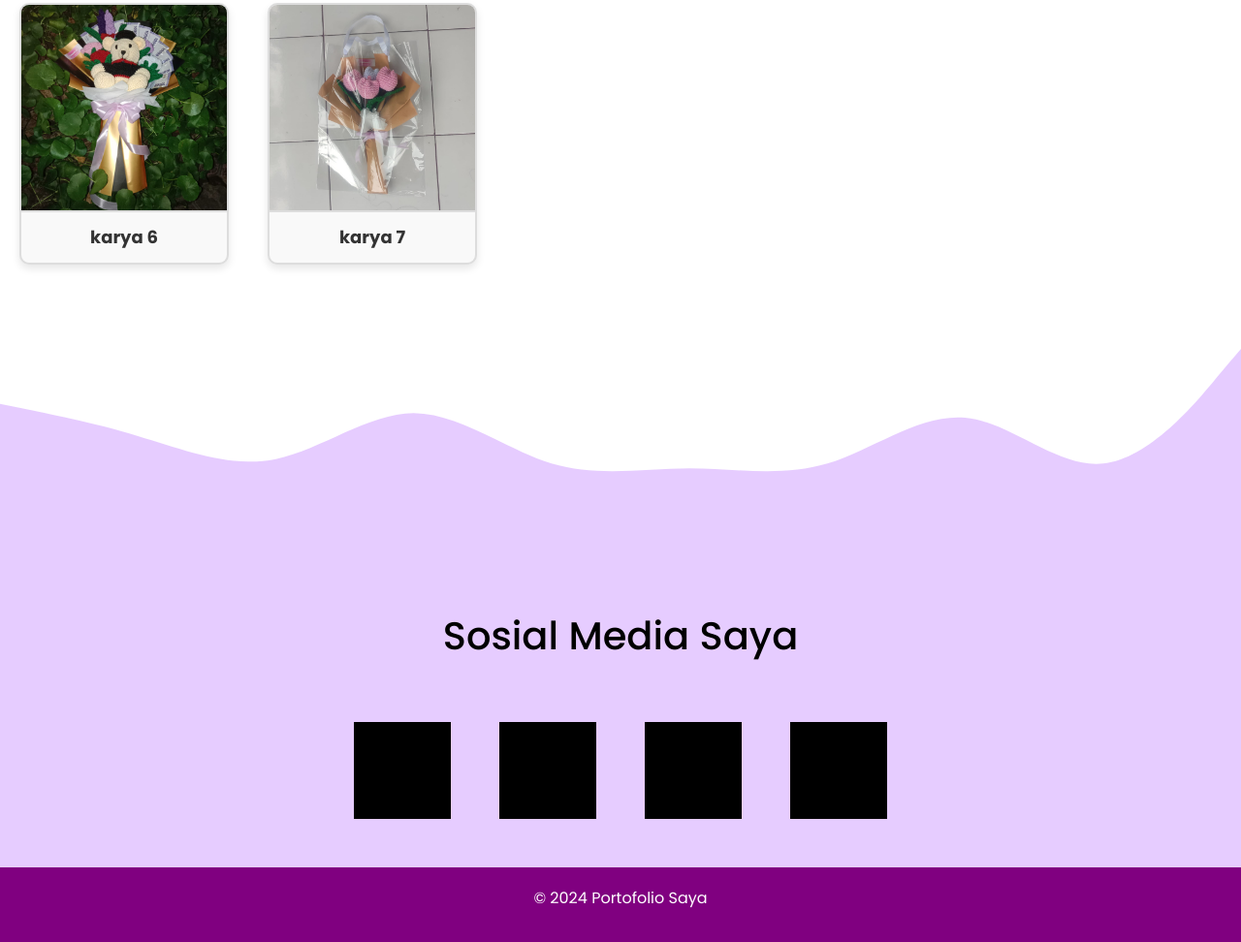
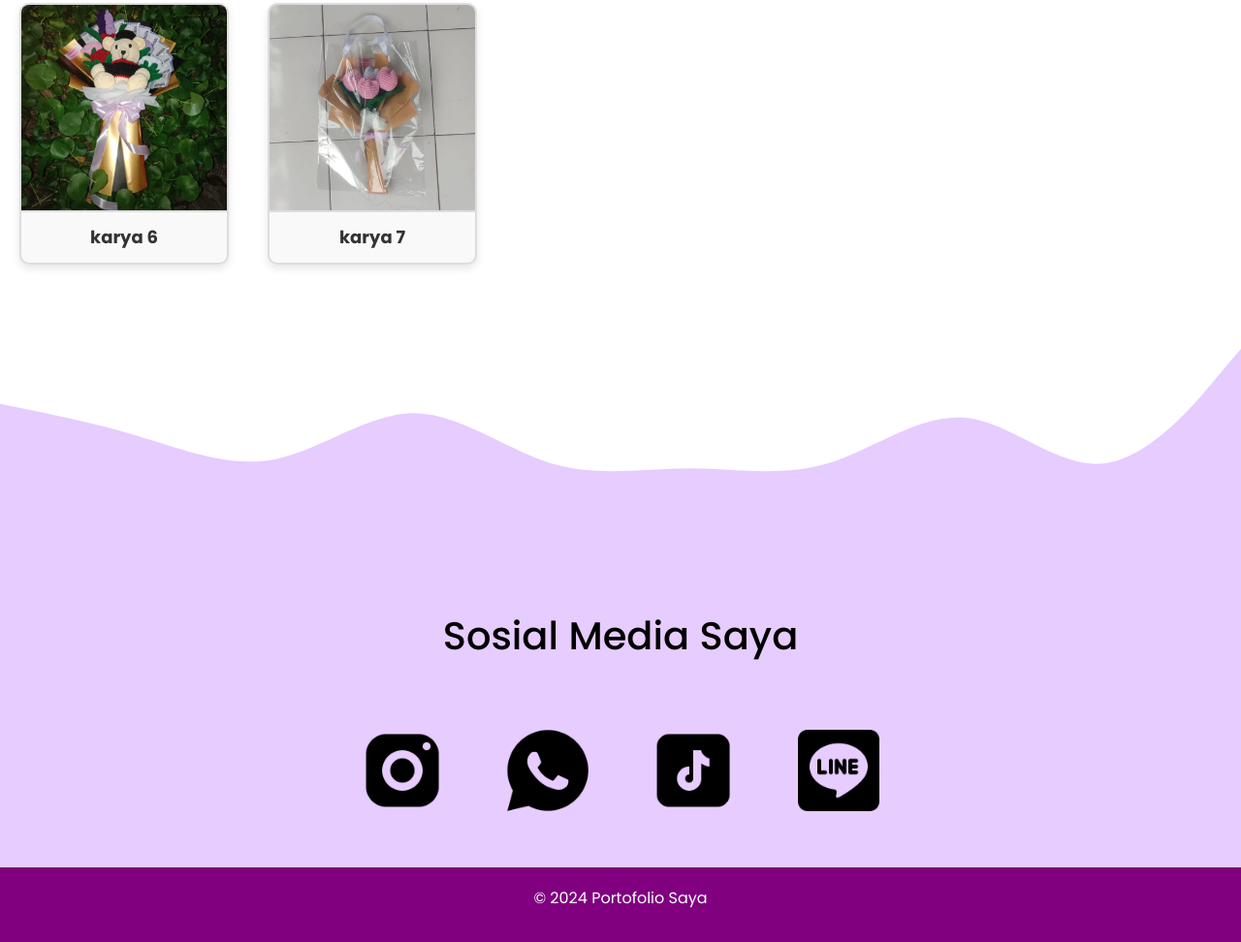
Before and after one commit to intanseptiaulantari/Portofolio-IntanSeptia, a plain HTML site: page index.html in a window 1280 px wide. Shown: the part 1484-2456 px from the top of the page at 97% size. Drawn offline with nearby package versions, Linux system fonts and the light colour scheme.

Commit message:
ganti aset

```diff
--- a/index.html
+++ b/index.html
@@ -44,7 +44,7 @@
         <div class="container">
             <div class="about_content" style="background-color: #e6ccff;">
                 <div class="about_img">
-                    <img src="/assets/images/download (12).jpeg" alt="Profil Saya">
+                    <img src="/assets/images/ppp.jpg" alt="Profil Saya">
                 </div>
                 <div class="about_text">
                     <h2>Tentang Saya</h2>
@@ -94,10 +94,10 @@
         <svg xmlns="http://www.w3.org/2000/svg" viewBox="0 0 1440 320"><path fill="#fff" fill-opacity="1" d="M0,128L26.7,133.3C53.3,139,107,149,160,165.3C213.3,181,267,203,320,192C373.3,181,427,139,480,138.7C533.3,139,587,181,640,197.3C693.3,213,747,203,800,202.7C853.3,203,907,213,960,197.3C1013.3,181,1067,139,1120,144C1173.3,149,1227,203,1280,197.3C1333.3,192,1387,128,1413,96L1440,64L1440,0L1413.3,0C1386.7,0,1333,0,1280,0C1226.7,0,1173,0,1120,0C1066.7,0,1013,0,960,0C906.7,0,853,0,800,0C746.7,0,693,0,640,0C586.7,0,533,0,480,0C426.7,0,373,0,320,0C266.7,0,213,0,160,0C106.7,0,53,0,27,0L0,0Z"></path></svg>
         <h2>Sosial Media Saya</h2>
         <div class="icons">
-            <a href="https://www.instagram.com/septiaa.u/profilecard/?igsh=amJzcHdkMXNtczBh"><img src="/assets/images/download (8).jpeg" alt="" style="width: 100px;"></a>
-            <a href="https://wa.me/6285739876463"><img src="/assets/images/download (9).jpeg" alt="" style="width: 100px;"></a>
-            <a href="https://www.tiktok.com/@cutieseya?_t=8rpDMzOEn3a&_r=1"><img src="/assets/images/download (11).jpeg" alt="" style="width: 100px;"></a>
-            <a href="https://line.me/ti/p/_1JLOwPHD6"><img src="/assets/images/download (10).jpeg" alt="" style="width: 100px;"></a>
+            <a href="https://www.instagram.com/septiaa.u/profilecard/?igsh=amJzcHdkMXNtczBh"><img src="/assets/icons/ig2.png" alt="" style="width: 100px;"></a>
+            <a href="https://wa.me/6285739876463"><img src="/assets/icons/wa.png" alt="" style="width: 100px;"></a>
+            <a href="https://www.tiktok.com/@cutieseya?_t=8rpDMzOEn3a&_r=1"><img src="/assets/icons/tiktok.png" alt="" style="width: 100px;"></a>
+            <a href="https://line.me/ti/p/_1JLOwPHD6"><img src="/assets/icons/line.png" alt="" style="width: 100px;"></a>
         </div>
     </section>
     <footer>
```
Also changed, not shown: sosmed/sosmed.html (+4 -4 lines), tentang_saya/saya.html (+2 -2 lines), assets/icons/ig2.png (added), assets/icons/line.jpg (deleted), assets/icons/line.png (added), assets/icons/tiktok.jpg (deleted), assets/icons/tiktok.png (added), assets/icons/wa.png (added), assets/icons/whatsapp.jpg (deleted), assets/images/download (10).jpeg (deleted), assets/images/download (11).jpeg (deleted), assets/images/download (12).jpeg (deleted), assets/images/download (8).jpeg (deleted), assets/images/download (9).jpeg (deleted), 2 more files.
